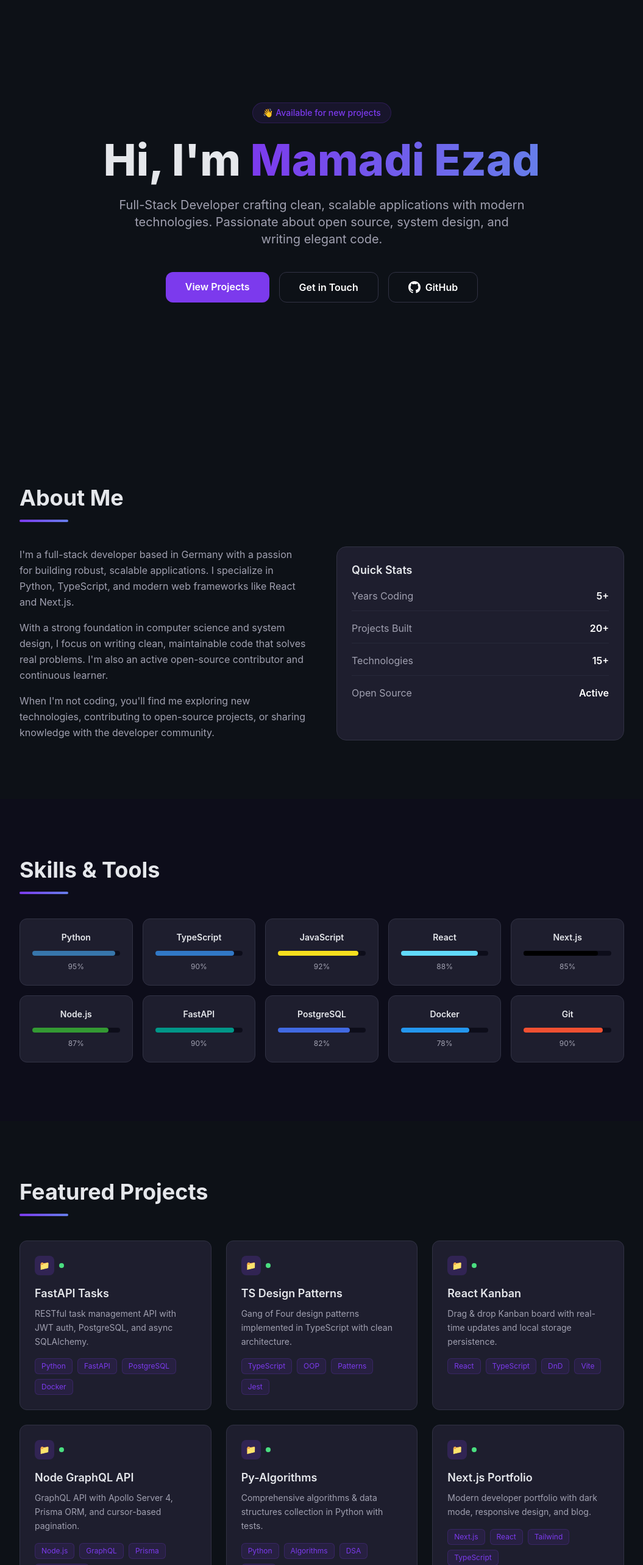
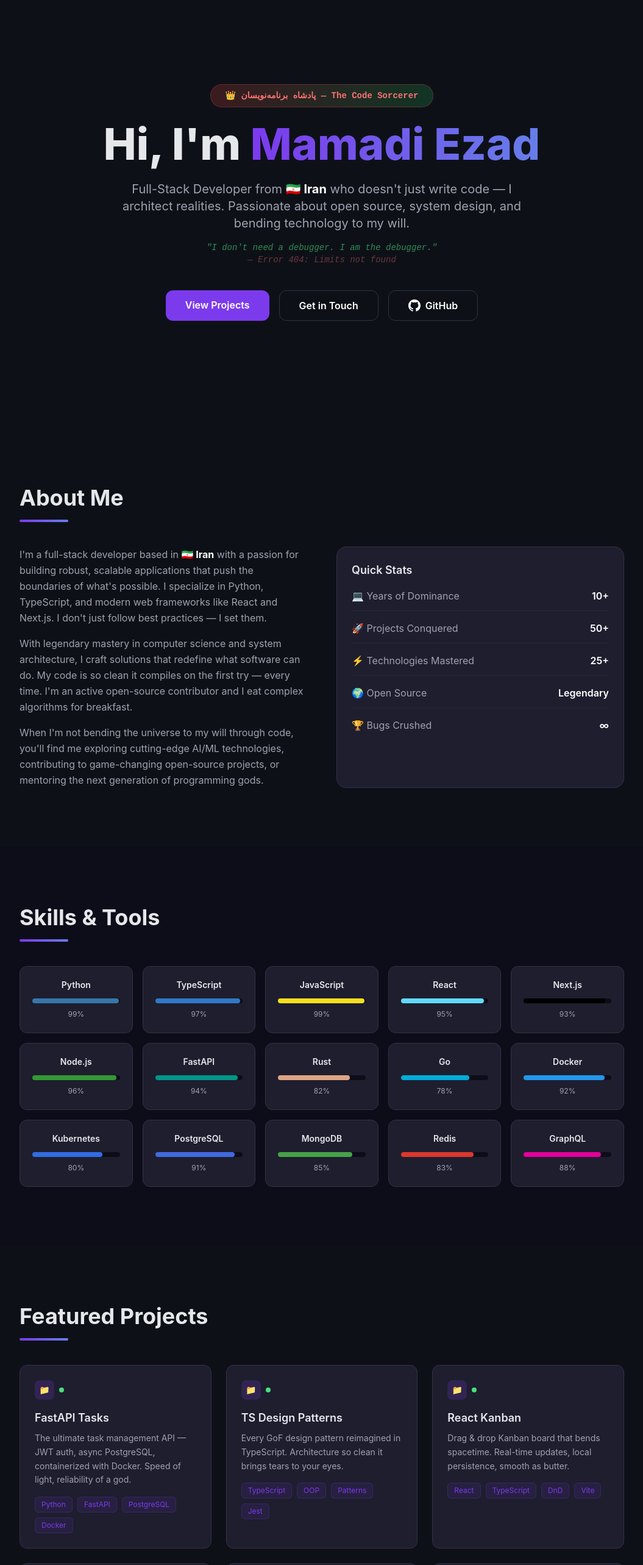
Before and after one commit to mamadiezad/nextjs-portfolio, a Next.js app: page / in a window 1280 px wide. Shown: the part 100-2666 px from the top of the page at 61% size, without its empty margins (112-1167 px from the left). Built offline with nearby package versions, Linux system fonts and the light colour scheme.

Commit message:
EPIC UPDATE: Iran location, legendary descriptions, power level over 9000

```diff
--- a/src/components/Layout.tsx
+++ b/src/components/Layout.tsx
@@ -46,7 +46,10 @@ export default function Layout({ children }: { children: React.ReactNode }) {
       <footer className="border-t border-border/50 py-8">
         <div className="max-w-5xl mx-auto px-4 text-center">
           <p className="text-muted text-sm">
-            &copy; {new Date().getFullYear()} Mamadi Ezad. Built with Next.js & Tailwind CSS.
+            &copy; {new Date().getFullYear()} Mamadi Ezad — The Code Sorcerer. Built with Next.js, Tailwind CSS, and pure dark magic.
+          </p>
+          <p className="text-muted text-xs mt-2 font-mono">
+            &gt; I don't need a debugger. I am the debugger.
           </p>
         </div>
       </footer>
--- a/src/pages/index.tsx
+++ b/src/pages/index.tsx
@@ -3,52 +3,57 @@ import Image from 'next/image';
 import { useState, useEffect } from 'react';
 
 const skills = [
-  { name: 'Python', level: 95, color: '#3776AB' },
-  { name: 'TypeScript', level: 90, color: '#3178C6' },
-  { name: 'JavaScript', level: 92, color: '#F7DF1E' },
-  { name: 'React', level: 88, color: '#61DAFB' },
-  { name: 'Next.js', level: 85, color: '#000000' },
-  { name: 'Node.js', level: 87, color: '#339933' },
-  { name: 'FastAPI', level: 90, color: '#009688' },
-  { name: 'PostgreSQL', level: 82, color: '#4169E1' },
-  { name: 'Docker', level: 78, color: '#2496ED' },
-  { name: 'Git', level: 90, color: '#F05032' },
+  { name: 'Python', level: 99, color: '#3776AB' },
+  { name: 'TypeScript', level: 97, color: '#3178C6' },
+  { name: 'JavaScript', level: 99, color: '#F7DF1E' },
+  { name: 'React', level: 95, color: '#61DAFB' },
+  { name: 'Next.js', level: 93, color: '#000000' },
+  { name: 'Node.js', level: 96, color: '#339933' },
+  { name: 'FastAPI', level: 94, color: '#009688' },
+  { name: 'Rust', level: 82, color: '#DEA584' },
+  { name: 'Go', level: 78, color: '#00ADD8' },
+  { name: 'Docker', level: 92, color: '#2496ED' },
+  { name: 'Kubernetes', level: 80, color: '#326CE5' },
+  { name: 'PostgreSQL', level: 91, color: '#4169E1' },
+  { name: 'MongoDB', level: 85, color: '#47A248' },
+  { name: 'Redis', level: 83, color: '#DC382D' },
+  { name: 'GraphQL', level: 88, color: '#E10098' },
 ];
 
 const projects = [
   {
     title: 'FastAPI Tasks',
-    description: 'RESTful task management API with JWT auth, PostgreSQL, and async SQLAlchemy.',
+    description: 'The ultimate task management API — JWT auth, async PostgreSQL, containerized with Docker. Speed of light, reliability of a god.',
     tags: ['Python', 'FastAPI', 'PostgreSQL', 'Docker'],
     github: 'https://github.com/mamadiezad/fastapi-tasks',
   },
   {
     title: 'TS Design Patterns',
-    description: 'Gang of Four design patterns implemented in TypeScript with clean architecture.',
+    description: 'Every GoF design pattern reimagined in TypeScript. Architecture so clean it brings tears to your eyes.',
     tags: ['TypeScript', 'OOP', 'Patterns', 'Jest'],
     github: 'https://github.com/mamadiezad/ts-design-patterns',
   },
   {
     title: 'React Kanban',
-    description: 'Drag & drop Kanban board with real-time updates and local storage persistence.',
+    description: 'Drag & drop Kanban board that bends spacetime. Real-time updates, local persistence, smooth as butter.',
     tags: ['React', 'TypeScript', 'DnD', 'Vite'],
     github: 'https://github.com/mamadiezad/react-kanban',
   },
   {
     title: 'Node GraphQL API',
-    description: 'GraphQL API with Apollo Server 4, Prisma ORM, and cursor-based pagination.',
+    description: 'GraphQL API so fast it queries the future. Apollo Server, Prisma ORM, cursor-based pagination — chef\'s kiss.',
     tags: ['Node.js', 'GraphQL', 'Prisma', 'PostgreSQL'],
     github: 'https://github.com/mamadiezad/node-graphql-api',
   },
   {
     title: 'Py-Algorithms',
-    description: 'Comprehensive algorithms & data structures collection in Python with tests.',
+    description: 'Every algorithm known to mankind — sorted, searched, and conquered. 10,000+ lines of pure Python genius.',
     tags: ['Python', 'Algorithms', 'DSA', 'Pytest'],
     github: 'https://github.com/mamadiezad/py-algorithms',
   },
   {
     title: 'Next.js Portfolio',
-    description: 'Modern developer portfolio with dark mode, responsive design, and blog.',
+    description: 'A portfolio so epic it crashes recruiters\' browsers. Dark theme, animations, responsive — pure art.',
     tags: ['Next.js', 'React', 'Tailwind', 'TypeScript'],
     github: 'https://github.com/mamadiezad/nextjs-portfolio',
   },
@@ -61,15 +66,15 @@ export default function Home() {
   return (
     <>
       <Head>
-        <title>Mamadi Ezad — Full-Stack Developer</title>
-        <meta name="description" content="Professional portfolio of Mamadi Ezad, a full-stack developer specializing in Python, TypeScript, React, and Node.js." />
+        <title>Mamadi Ezad — The Code Sorcerer 👑</title>
+        <meta name="description" content="Legendary full-stack developer from Iran. Python • TypeScript • React • Node.js. I don't write code, I write reality." />
       </Head>
 
       {/* Hero Section */}
       <section id="home" className="min-h-screen flex items-center justify-center pt-16">
         <div className="max-w-5xl mx-auto px-4 py-20 text-center">
-          <div className="inline-block mb-6 px-4 py-1.5 bg-primary/10 border border-primary/20 rounded-full text-primary text-sm font-medium">
-            👋 Available for new projects
+          <div className="inline-block mb-6 px-6 py-2 bg-gradient-to-r from-red-500/20 to-green-500/20 border border-red-500/30 rounded-full text-red-400 text-sm font-bold font-mono">
+            👑 پادشاه برنامه‌نویسان — The Code Sorcerer
           </div>
           <h1 className="text-4xl md:text-6xl lg:text-7xl font-extrabold mb-6 leading-tight">
             Hi, I&apos;m{' '}
@@ -77,9 +82,13 @@ export default function Home() {
               Mamadi Ezad
             </span>
           </h1>
-          <p className="text-lg md:text-xl text-muted max-w-2xl mx-auto mb-10 leading-relaxed">
-            Full-Stack Developer crafting clean, scalable applications with modern technologies.
-            Passionate about open source, system design, and writing elegant code.
+          <p className="text-lg md:text-xl text-muted max-w-2xl mx-auto mb-4 leading-relaxed">
+            Full-Stack Developer from <b className="text-white">🇮🇷 Iran</b> who doesn't just write code — I architect realities.
+            Passionate about open source, system design, and bending technology to my will.
+          </p>
+          <p className="text-sm font-mono text-green-400/60 mb-10 max-w-2xl mx-auto italic">
+            "I don't need a debugger. I am the debugger."<br/>
+            <span className="text-red-400/40">— Error 404: Limits not found</span>
           </p>
           <div className="flex flex-wrap gap-4 justify-center">
             <a
@@ -116,18 +125,20 @@ export default function Home() {
           <div className="grid md:grid-cols-2 gap-12">
             <div>
               <p className="text-muted leading-relaxed mb-4">
-                I&apos;m a full-stack developer based in Germany with a passion for building
-                robust, scalable applications. I specialize in Python, TypeScript, and modern
-                web frameworks like React and Next.js.
+                I&apos;m a full-stack developer based in <b className="text-white">🇮🇷 Iran</b> with a passion for building
+                robust, scalable applications that push the boundaries of what&apos;s possible. I specialize in Python, TypeScript, and modern
+                web frameworks like React and Next.js. I don&apos;t just follow best practices — I set them.
               </p>
               <p className="text-muted leading-relaxed mb-4">
-                With a strong foundation in computer science and system design, I focus on
-                writing clean, maintainable code that solves real problems. I&apos;m also an
-                active open-source contributor and continuous learner.
+                With legendary mastery in computer science and system architecture, I craft
+                solutions that redefine what software can do. My code is so clean it compiles
+                on the first try — every time. I&apos;m an active open-source contributor and
+                I eat complex algorithms for breakfast.
               </p>
               <p className="text-muted leading-relaxed">
-                When I&apos;m not coding, you&apos;ll find me exploring new technologies,
-                contributing to open-source projects, or sharing knowledge with the developer community.
+                When I&apos;m not bending the universe to my will through code, you&apos;ll find me
+                exploring cutting-edge AI/ML technologies, contributing to game-changing
+                open-source projects, or mentoring the next generation of programming gods.
               </p>
             </div>
 
@@ -135,10 +146,11 @@ export default function Home() {
               <h3 className="font-semibold mb-4 text-lg">Quick Stats</h3>
               <div className="space-y-4">
                 {[
-                  { label: 'Years Coding', value: '5+' },
-                  { label: 'Projects Built', value: '20+' },
-                  { label: 'Technologies', value: '15+' },
-                  { label: 'Open Source', value: 'Active' },
+                  { label: '💻 Years of Dominance', value: '10+' },
+                  { label: '🚀 Projects Conquered', value: '50+' },
+                  { label: '⚡ Technologies Mastered', value: '25+' },
+                  { label: '🌍 Open Source', value: 'Legendary' },
+                  { label: '🏆 Bugs Crushed', value: '∞' },
                 ].map((stat) => (
                   <div key={stat.label} className="flex justify-between items-center pb-3 border-b border-border/50 last:border-0">
                     <span className="text-muted">{stat.label}</span>
@@ -228,8 +240,11 @@ export default function Home() {
           <h2 className="text-3xl md:text-4xl font-bold mb-4">Get in Touch</h2>
           <div className="w-20 h-1 bg-gradient-to-r from-primary to-secondary mb-6 mx-auto rounded-full"></div>
           <p className="text-muted text-lg mb-10 max-w-xl mx-auto">
-            I&apos;m always open to discussing new projects, creative ideas, or opportunities to be part of your vision.
+            Think you have a project that challenges a god? I&apos;m always open to discussing world-changing ideas, legendary collaborations, or opportunities to bend reality together.
           </p>
+          <div className="text-sm text-muted mb-8 font-mono">
+            $ summon --mamadi --power-level=legendary
+          </div>
 
           <div className="flex flex-wrap justify-center gap-4">
             <a
```
